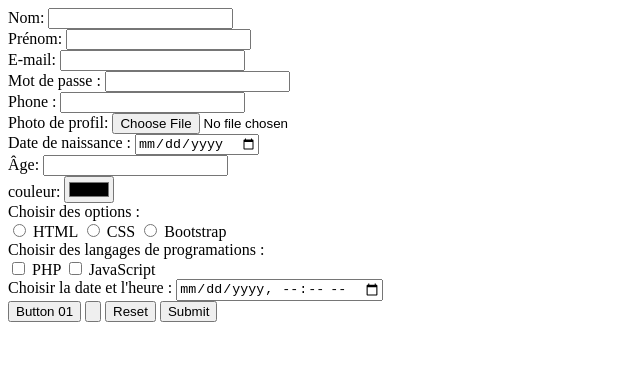
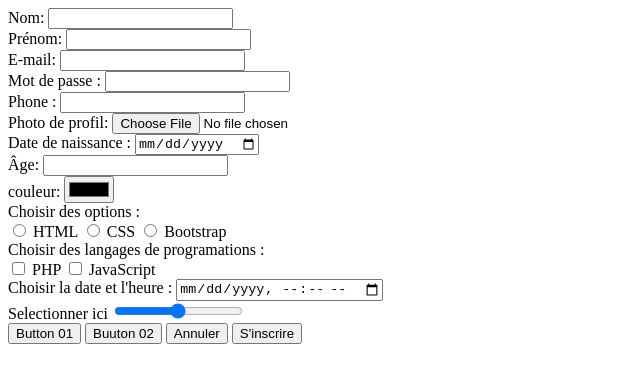
Before and after one commit to dagboujhatem/html-training, a plain HTML site: page seance4.html in a window 1280 px wide. Shown: the whole page, without its empty margins (0-640 px from the left). Drawn offline with Linux system fonts and the light colour scheme.

Commit message:
séance 4 v2

```diff
--- a/seance4.html
+++ b/seance4.html
@@ -36,19 +36,23 @@
 		<input type="checkbox" name="PHP"> PHP
 		<input type="checkbox" name="JS"> JavaScript
 
-
 		<br>
 		<!-- Date / heure -->
 		Choisir la date et l'heure :
 		<input type="datetime-local" name="datetime">
 
 		<br>
+		<!-- Range -->
+		Selectionner ici
+		<input type="range" name="range">
+
+		<br>
 		<!-- les 4 types de buttons en HTML -->
 		<button>Button 01</button>
-		<input type="button" name="button">
+		<input type="button" name="button" value="Buuton 02">
 
-		<input type="reset" name="reset">
-		<input type="submit" name="submit">
+		<input type="reset" name="reset" value="Annuler">
+		<input type="submit" name="submit" value="S'inscrire">
 	</form>
 
 </body>
```
